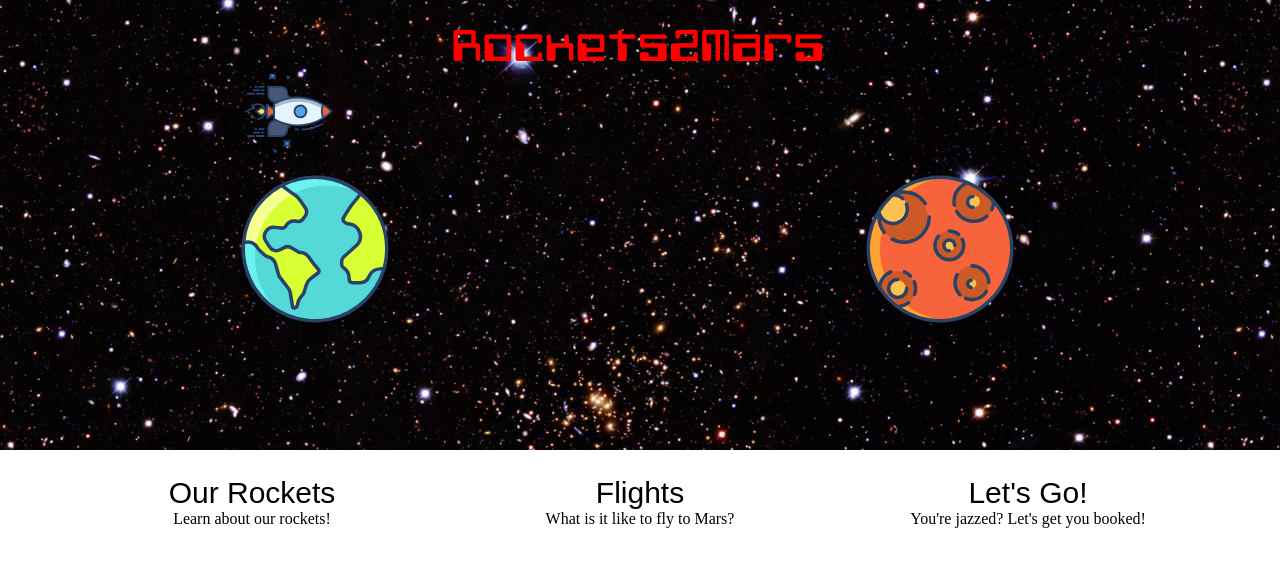
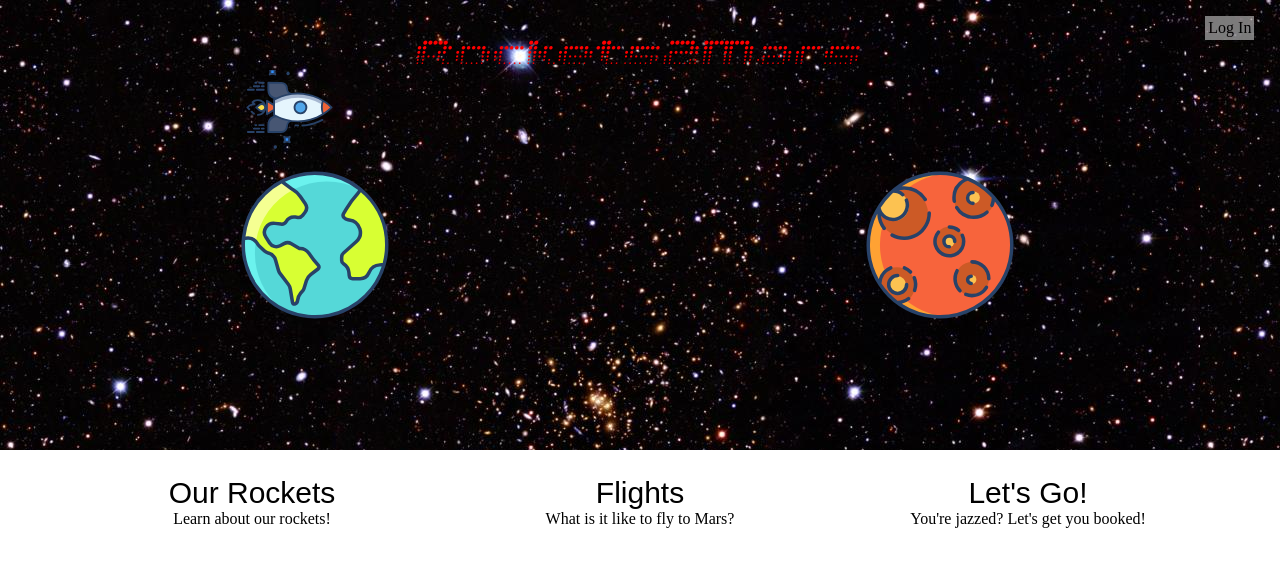
Before and after one commit to sjsadowski/svg-animation, a plain HTML site: page index.html in a window 1280 px wide. Drawn offline with Linux system fonts and the light colour scheme.

Commit message:
Updated with new font

```diff
--- a/index.html
+++ b/index.html
@@ -6,6 +6,10 @@
     @font-face {
       font-family: 'computo';
       src: url(fonts/computo-monospace.otf);
+    }
+    @font-face {
+      font-family: 'v5prophit';
+      src: url(fonts/V5PRF___.TTF);
     }
     body {
       padding: 0;
@@ -17,8 +21,9 @@
 
 
 <body>
+  <div class="login" style="position: fixed; display: block; z-index: 100; top: 2%; right: 2%; padding: 3px; opacity: 0.6; background-color: #ccc; color: #000;">Log In</div>
   <div style="display: block; width: 100%; height: 450px; background: url(img/Star-field-hubble-deep.jpeg); text-align: center">
-    <div style="font-family: 'computo'; font-size: 40px; color: red; padding-top: 30px">Rockets2Mars</div>
+    <div style="font-family: 'v5prophit'; font-size: 40px; color: red; padding-top: 30px">Rockets2Mars</div>
     <svg width="800" height="400" version="1.1"
       xmlns="http://www.w3.org/2000/svg"
       xmlns:xlink="http://www.w3.org/1999/xlink">
```
Also changed, not shown: fonts/V5PRC___.TTF (added), fonts/V5PRD___.TTF (added), fonts/V5PRF___.TTF (added).
